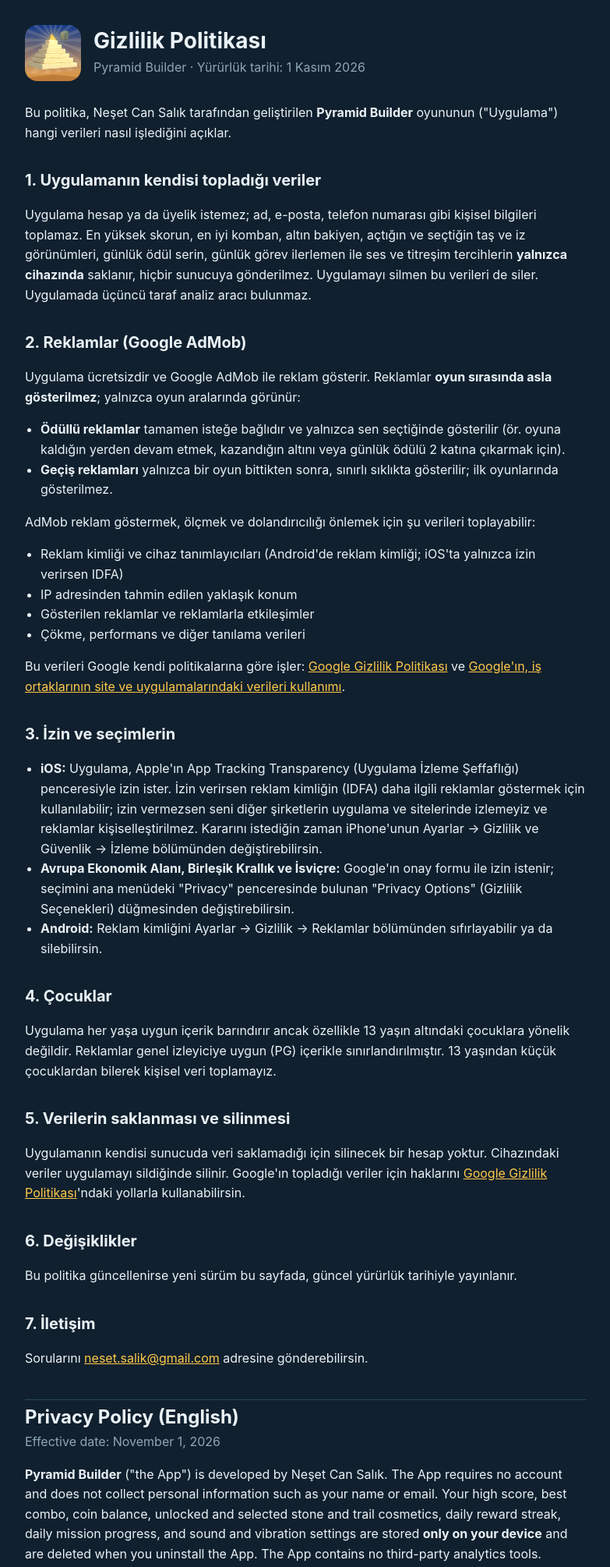
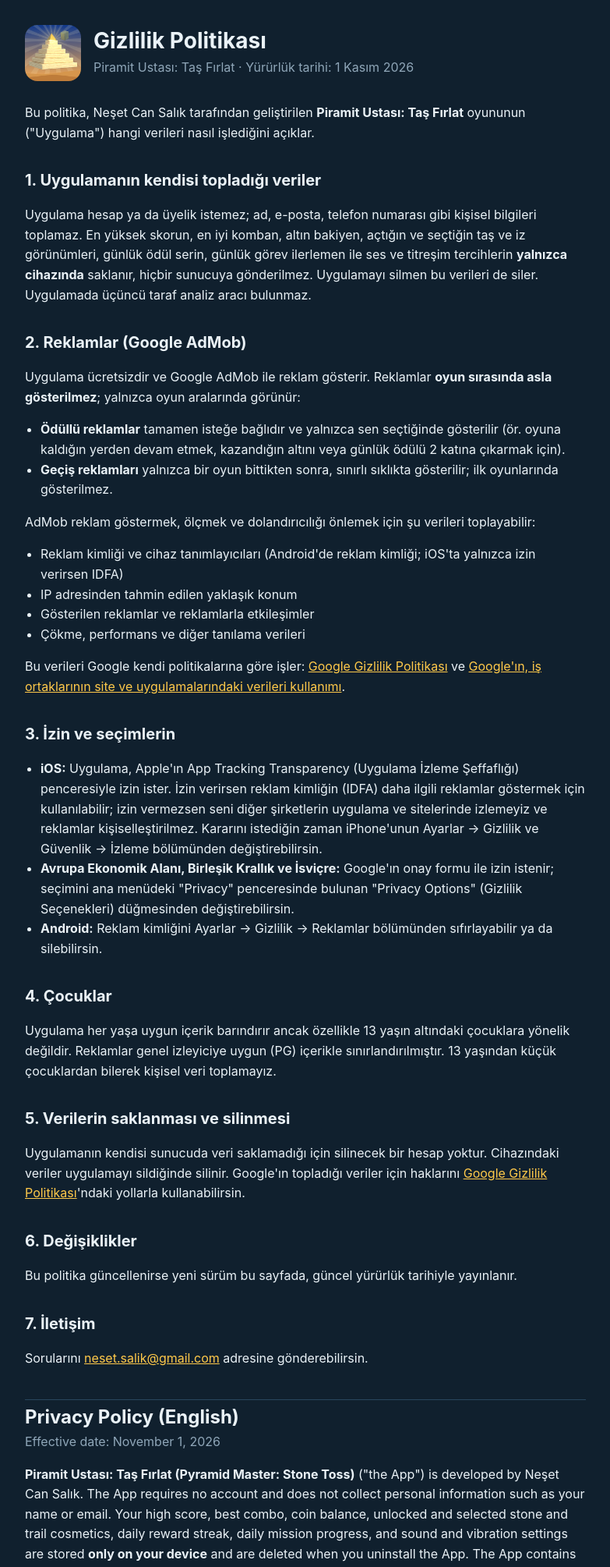
Before and after one commit to Cansalik/cansalik.github.io, a plain HTML site: page pyramid-builder/gizlilik.html in a window 1280 px wide. Shown: the top 2009 px of the page at 78% size, without its empty margins (248-1031 px from the left). Drawn offline with Linux system fonts and the light colour scheme.

Commit message:
Add files via upload

```diff
--- a/pyramid-builder/gizlilik.html
+++ b/pyramid-builder/gizlilik.html
@@ -3,20 +3,20 @@
 <head>
 <meta charset="utf-8">
 <meta name="viewport" content="width=device-width,initial-scale=1">
-<title>Pyramid Builder – Gizlilik Politikası</title>
+<title>Piramit Ustası – Gizlilik Politikası</title>
 <link rel="stylesheet" href="../style.css">
 </head>
 <body>
 <main>
   <header>
-    <img src="icon.png" alt="Pyramid Builder simgesi">
+    <img src="icon.png" alt="Piramit Ustası simgesi">
     <div>
       <h1>Gizlilik Politikası</h1>
-      <p class="sub">Pyramid Builder · Yürürlük tarihi: 1 Kasım 2026</p>
+      <p class="sub">Piramit Ustası: Taş Fırlat · Yürürlük tarihi: 1 Kasım 2026</p>
     </div>
   </header>
 
-  <p>Bu politika, Neşet Can Salık tarafından geliştirilen <strong>Pyramid Builder</strong> oyununun ("Uygulama") hangi verileri nasıl işlediğini açıklar.</p>
+  <p>Bu politika, Neşet Can Salık tarafından geliştirilen <strong>Piramit Ustası: Taş Fırlat</strong> oyununun ("Uygulama") hangi verileri nasıl işlediğini açıklar.</p>
 
   <h2>1. Uygulamanın kendisi topladığı veriler</h2>
   <p>Uygulama hesap ya da üyelik istemez; ad, e-posta, telefon numarası gibi kişisel bilgileri toplamaz. En yüksek skorun, en iyi komban, altın bakiyen, açtığın ve seçtiğin taş ve iz görünümleri, günlük ödül serin, günlük görev ilerlemen ile ses ve titreşim tercihlerin <strong>yalnızca cihazında</strong> saklanır, hiçbir sunucuya gönderilmez. Uygulamayı silmen bu verileri de siler. Uygulamada üçüncü taraf analiz aracı bulunmaz.</p>
@@ -59,7 +59,7 @@
 
   <h1 style="font-size:24px">Privacy Policy (English)</h1>
   <p class="sub">Effective date: November 1, 2026</p>
-  <p><strong>Pyramid Builder</strong> ("the App") is developed by Neşet Can Salık. The App requires no account and does not collect personal information such as your name or email. Your high score, best combo, coin balance, unlocked and selected stone and trail cosmetics, daily reward streak, daily mission progress, and sound and vibration settings are stored <strong>only on your device</strong> and are deleted when you uninstall the App. The App contains no third-party analytics tools.</p>
+  <p><strong>Piramit Ustası: Taş Fırlat (Pyramid Master: Stone Toss)</strong> ("the App") is developed by Neşet Can Salık. The App requires no account and does not collect personal information such as your name or email. Your high score, best combo, coin balance, unlocked and selected stone and trail cosmetics, daily reward streak, daily mission progress, and sound and vibration settings are stored <strong>only on your device</strong> and are deleted when you uninstall the App. The App contains no third-party analytics tools.</p>
   <p>The App is free and shows ads through <strong>Google AdMob</strong>. Ads are <strong>never shown during gameplay</strong>, only between games. Rewarded ads are entirely optional and shown only when you choose them (e.g. to continue a run, or to double your coins or daily reward). Interstitial ads may appear after a game ends, with limited frequency and not during your first games. AdMob may collect advertising and device identifiers (the advertising ID on Android; on iOS the IDFA only if you allow it), approximate location derived from your IP address, ad interactions, and crash and performance diagnostics, in order to serve and measure ads and prevent fraud. Google processes this data under its <a href="https://policies.google.com/privacy">Privacy Policy</a> and <a href="https://policies.google.com/technologies/partner-sites">How Google uses information from sites or apps that use its services</a>.</p>
   <p>On iOS the App asks for permission through Apple's App Tracking Transparency prompt. If you allow it, your advertising identifier (IDFA) may be used to show more relevant ads; if you decline, you are not tracked across other companies' apps or websites and ads are not personalized. You can change this anytime in Settings → Privacy &amp; Security → Tracking. Users in the EEA, UK and Switzerland are asked for consent through Google's consent form and can change it via "Privacy Options" in the "Privacy" window on the main menu. On Android you can reset or delete your advertising ID in Settings → Privacy → Ads.</p>
   <p>The App is suitable for all ages but is not specifically directed at children under 13; ads are limited to general-audience (PG) content, and we do not knowingly collect personal data from children under 13. Changes to this policy will be posted on this page with a new effective date. Contact: <a href="mailto:neset.salik@gmail.com">neset.salik@gmail.com</a>.</p>
```
Also changed, not shown: index.html (+2 -2 lines), pyramid-builder/destek.html (+4 -4 lines).
